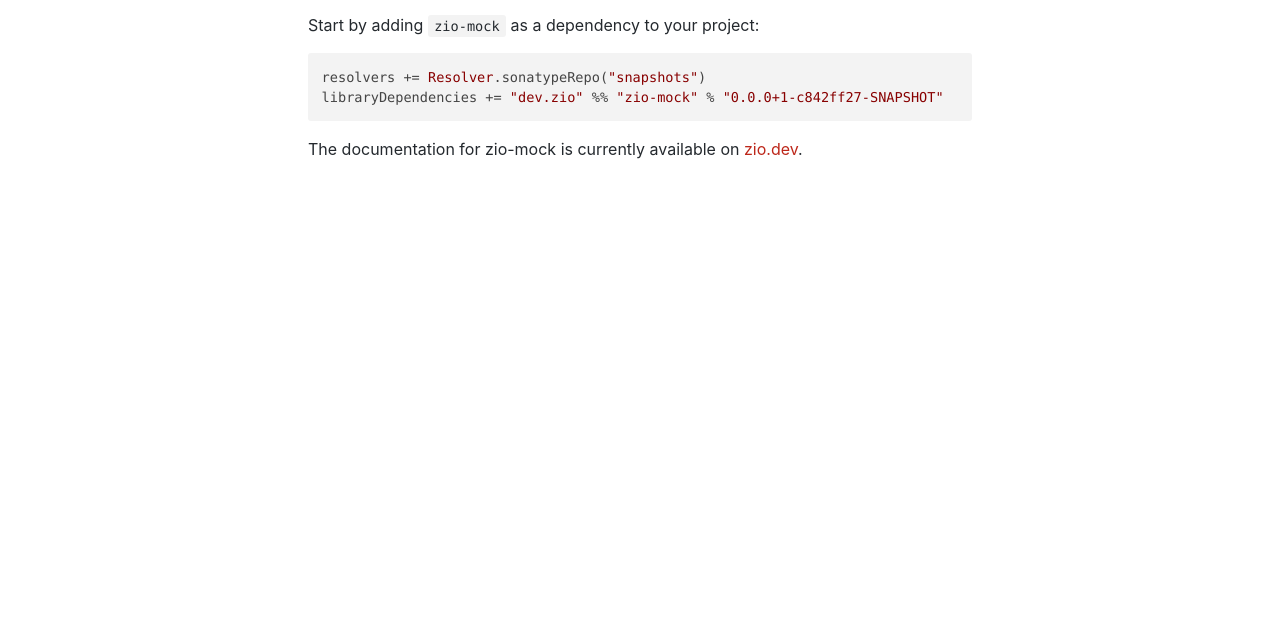
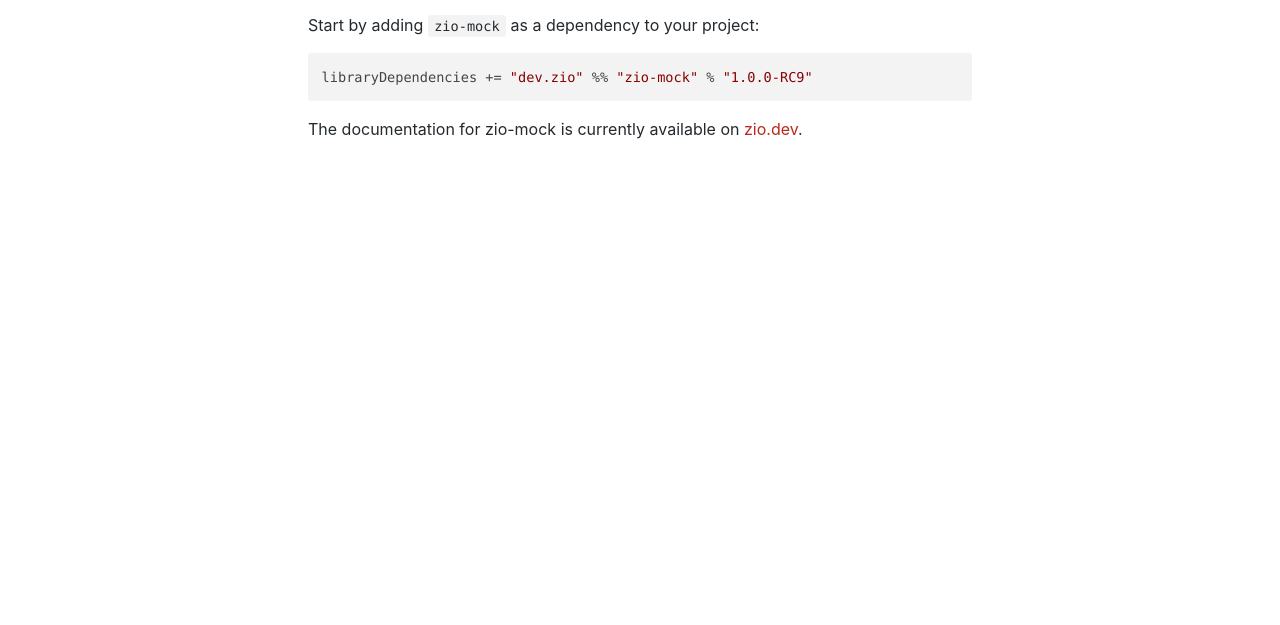
Before and after one commit to zio/zio-mock, a plain HTML site: page docs/overview/overview_index.html in a window 1280 px wide. Shown: the part 175-800 px from the top of the page. Drawn offline with nearby package versions, Linux system fonts and the light colour scheme; a script that the page names is missing; files whose address does not match are found by name.

Commit message:
Deploy website
Deploy website version based on c842ff2796dc524acdcacc4b60acd7c63fb5abd0

```diff
--- a/docs/overview/overview_index.html
+++ b/docs/overview/overview_index.html
@@ -62,8 +62,7 @@
             });
         </script></nav></div><div class="container mainContainer docsContainer"><div class="wrapper"><div class="post"><header class="postHeader"><h1 id="__docusaurus" class="postHeaderTitle">Summary</h1></header><article><div><span><h2><a class="anchor" aria-hidden="true" id="getting-started"></a><a href="#getting-started" aria-hidden="true" class="hash-link"><svg class="hash-link-icon" aria-hidden="true" height="16" version="1.1" viewBox="0 0 16 16" width="16"><path fill-rule="evenodd" d="M4 9h1v1H4c-1.5 0-3-1.69-3-3.5S2.55 3 4 3h4c1.45 0 3 1.69 3 3.5 0 1.41-.91 2.72-2 3.25V8.59c.58-.45 1-1.27 1-2.09C10 5.22 8.98 4 8 4H4c-.98 0-2 1.22-2 2.5S3 9 4 9zm9-3h-1v1h1c1 0 2 1.22 2 2.5S13.98 12 13 12H9c-.98 0-2-1.22-2-2.5 0-.83.42-1.64 1-2.09V6.25c-1.09.53-2 1.84-2 3.25C6 11.31 7.55 13 9 13h4c1.45 0 3-1.69 3-3.5S14.5 6 13 6z"></path></svg></a>Getting started</h2>
 <p>Start by adding <code>zio-mock</code> as a dependency to your project:</p>
-<pre><code class="hljs css language-scala">resolvers += <span class="hljs-type">Resolver</span>.sonatypeRepo(<span class="hljs-string">"snapshots"</span>)
-libraryDependencies += <span class="hljs-string">"dev.zio"</span> %% <span class="hljs-string">"zio-mock"</span> % <span class="hljs-string">"0.0.0+1-c842ff27-SNAPSHOT"</span>
+<pre><code class="hljs css language-scala">libraryDependencies += <span class="hljs-string">"dev.zio"</span> %% <span class="hljs-string">"zio-mock"</span> % <span class="hljs-string">"1.0.0-RC9"</span>
 </code></pre>
 <p>The documentation for zio-mock is currently available on <a href="https://zio.dev/ecosystem/officials/zio-mock">zio.dev</a>.</p>
 </span></div></article></div><div class="docs-prevnext"></div></div></div><nav class="onPageNav"><ul class="toc-headings"><li><a href="#getting-started">Getting started</a></li></ul></nav></div><footer class="nav-footer" id="footer"><section class="sitemap"><a href="/zio-mock/" class="nav-home"><img src="/zio-mock/img/sidebar_brand2x.png" alt="ZIO Mock"/></a><div><h5>GitHub</h5><a class="github-button" href="https://github.com/zio/zio-mock" data-icon="octicon-star" data-count-href="/zio/zio-mock/stargazers" data-show-count="true" data-count-aria-label="# stargazers on GitHub" aria-label="Star this project on GitHub">Star</a></div><div><h5>Chat with us on Discord</h5><a href="https://discord.gg/2ccFBr4"><img src="/zio-mock//img/discord.png" width="120" alt="discord"/></a></div><div><h5>Additional resources</h5><a href="/zio-mock/api/index.html">Scaladoc of zio-mock</a></div></section><section class="copyright">Copyright © 2022 ZIO Maintainers</section></footer></div></body></html>
```
Also changed, not shown: api/zio/mock/BuildInfo$.html (+1 -1 lines).
